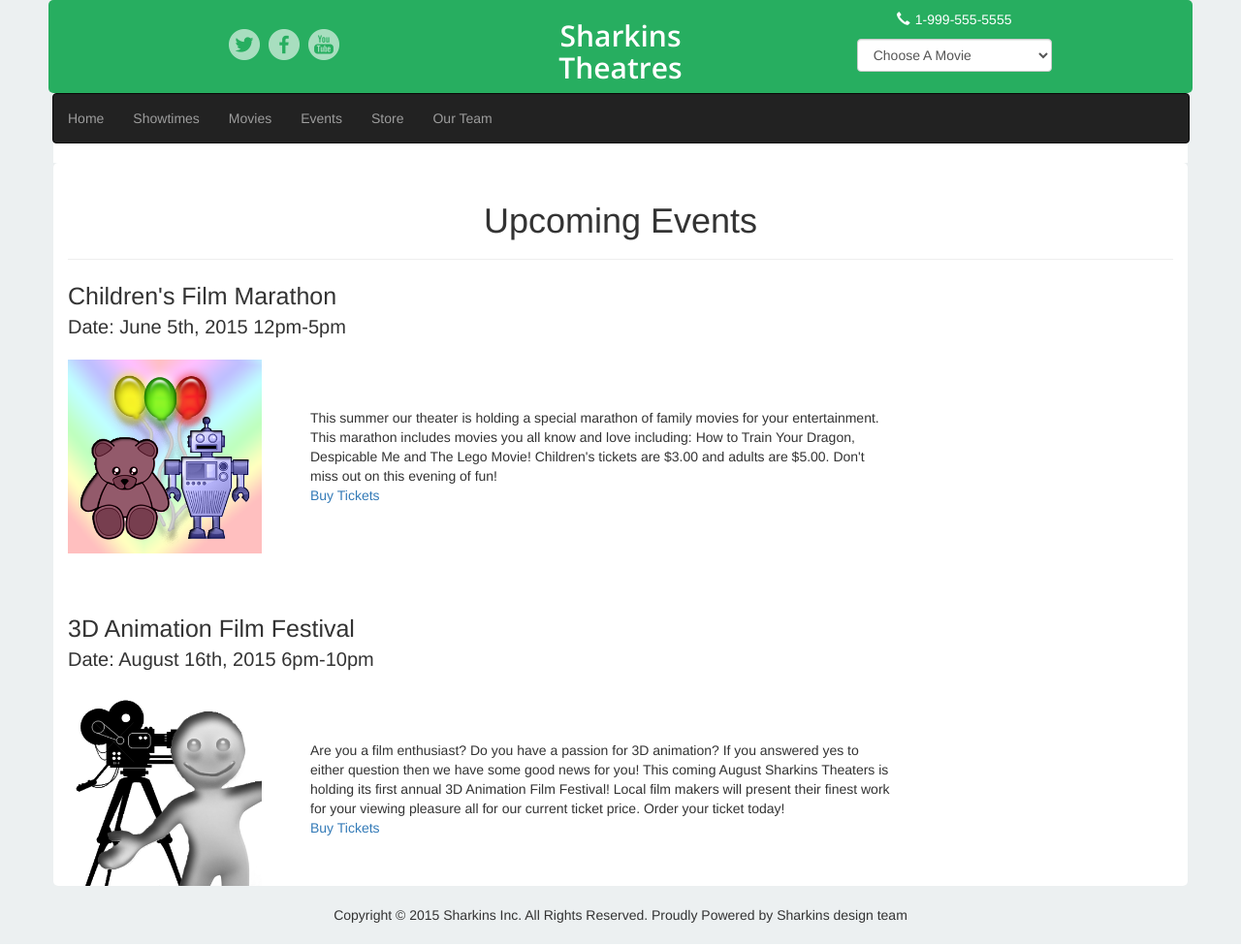
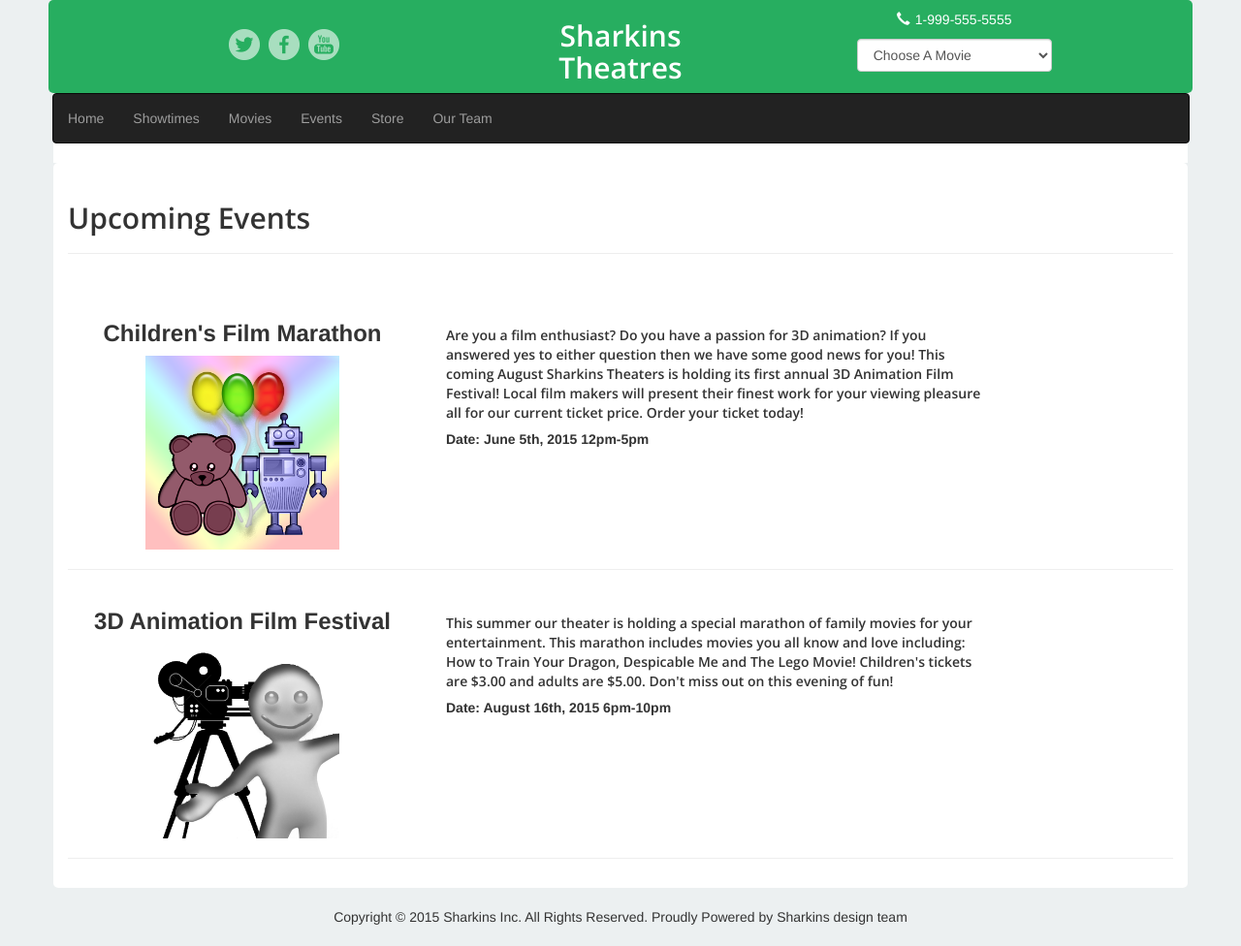
Before and after one commit to dukeayers/cs399_theater, a Django app: page /events in a window 1280 px wide. Shown: the whole page at 97% size. Run offline with Django 3.2, Linux system fonts and the light colour scheme; data comes from the database, SQL or seed files in the repository; both versions use the stored data as it was after the commit; some libraries are stand-ins or nearby versions.

Commit message:
Added Events Model
Figured that the purpose of the project is to demonstrate our skills in
models, etc. so I added a model, populated the database, and then
displayed it. Also made a few minor UI adjustments.

```diff
--- a/theater_project/templates/events.html
+++ b/theater_project/templates/events.html
@@ -9,74 +9,26 @@
 {% endblock %}
 
 {% block content %}
-
-<!DOCTYPE html>
-<html>
-  <head>
-    <title>Theater Events</title>
-        <link href="../../dist/css/bootstrap.min.css" rel="stylesheet">
-
-    <!-- Custom styles for this template -->
-    <link href="sticky-footer.css" rel="stylesheet">
-
-    <!-- Just for debugging purposes. Don't actually copy these 2 lines! -->
-    <!--[if lt IE 9]><script src="../../assets/js/ie8-responsive-file-warning.js"></script><![endif]-->
-    <script src="../../assets/js/ie-emulation-modes-warning.js"></script>
-
-    <!-- HTML5 shim and Respond.js for IE8 support of HTML5 elements and media queries -->
-    <!--[if lt IE 9]>
-      <script src="https://oss.maxcdn.com/html5shiv/3.7.2/html5shiv.min.js"></script>
-      <script src="https://oss.maxcdn.com/respond/1.4.2/respond.min.js"></script>
-    <![endif]-->
-  </head>
-
-  <body>
-
-    <!-- Begin page content -->
     <div class="container" style="background:white; border-radius:5px;">
       <div class="page-header">
-        <h1 style="text-align: center;">Upcoming Events</h1>
+        <h2 style="font-family: 'Open Sans', sans-serif !important; ">Upcoming Events</h2>
+          <hr/>
       </div>
-      <span class="lead" style="font-size: 25px;">Children's Film Marathon</span><br>
-	<span class="lead" style="font-size: 20px;">Date: June 5th, 2015 12pm-5pm</span><br><br>
-	<table border="0" width="850">
-	<tr>
-	<td style="padding-right: 50px;"><img src="{{ STATIC_URL }}event-icons/children.png" alt= "" height="200" width="200"></td>
-	<td>This summer our theater is holding a special marathon of family movies for your entertainment.  This marathon includes movies you all know and love including: How to Train Your Dragon, Despicable Me and The Lego Movie!  Children's tickets are $3.00 and adults are $5.00.  Don't miss out on this evening of fun!<br><a href="/store">Buy Tickets</a> </td>
-	</tr>
-	</table>
-	<br><br><br>
-
-<span class="lead" style="font-size: 25px;">3D Animation Film Festival</span><br>
-	<span class="lead" style="font-size: 20px;">Date: August 16th, 2015 6pm-10pm</span><br><br>
-	<table border="0" width="850">
-	<tr>
-	<td style="padding-right: 50px;"><img src="{{ STATIC_URL }}event-icons/festival.png" alt= "" height="200" width="200"></td>
-	<td>Are you a film enthusiast?  Do you have a passion for 3D animation?  If you answered yes to either question then we have some good news for you!  This coming August Sharkins Theaters is holding its first annual 3D Animation Film Festival!  Local film makers will present their finest work for your viewing pleasure all for our current ticket price.  Order your ticket today!<br><a href="/store">Buy Tickets</a> </td>
-	</tr>
-	</table>
-
+        {% for event in all_events %}
+            <div class="row">
+                <div class="col-md-4 col-xs-12 text-center">
+                    <h3 style="font-weight:600 !important;">{{ event.title }}</h3>
+                    <img src="{{ STATIC_URL }}{{ event.image }}" style="max-height:200px; max-width:200px;" class="img-responsive center-block" alt=""/>
+                </div>
+                <div class="col-md-6 col-xs-12">
+                    <p style="margin-top: 25px; font-family: 'Open Sans', sans-serif !important;">{{ event.descr }}</p>
+                    <h5 style="font-weight:bold !important;">{{ event.date }}</h5>
+                </div>
+            </div>
+            <hr/>
+        {% endfor %}
+    <div class="footer-push" style="margin-bottom:30px;"></div>
     </div>
-
-    <!--
-	<footer class="footer">
-      <div class="container">
-        <p class="text-muted">Place sticky footer content here.</p>
-      </div>
-    </footer>
-	-->
-
-<!-- Put just before closing body tag so pages load faster -->
-    <!-- Obtain jquery javascript library from CDN -->
-<!-- Check http://code.jquery.com/ for latest version. -->
-    <script src="http://code.jquery.com/jquery-2.1.0.min.js"></script>
-    <!-- Obtain Bootstrap javascript library from CDN (online service) so it doesn't have to be on my machine -->
-    <script src="http://netdna.bootstrapcdn.com/bootstrap/3.0.3/js/bootstrap.min.js"></script>
-
-
-  </body>
-</html>
-
 {% endblock %}
 
 {% block js %}
--- a/theater_project/theater_project/models.py
+++ b/theater_project/theater_project/models.py
@@ -16,3 +16,9 @@ class Store(models.Model):
     description = models.CharField(max_length = 300)
     price = models.CharField(max_length = 40)
     thumbnail = models.CharField(max_length = 400)
+
+class Event(models.Model):
+    title = models.CharField(max_length = 100)
+    date = models.CharField(max_length=100)
+    image = models.CharField(max_length=200)
+    descr = models.CharField(max_length=200)
--- a/theater_project/views.py
+++ b/theater_project/views.py
@@ -1,13 +1,13 @@
 from django.core import serializers
 from django.http import HttpResponse
 from django.shortcuts import render
-from theater_project.models import Info, Movie , Store
+from theater_project.models import Info, Movie , Store,Event
 # Create your views here.
 def home(request):
     return render(request, 'index.html', {'all_movies': Info.objects.all()})
 
 def events(request):
-    return render(request,'events.html', {'all_movies': Info.objects.all()})
+    return render(request,'events.html', {'all_movies': Info.objects.all(), 'all_events': Event.objects.all()})
 
 def movies(request):
     return render(request,'movies.html', {'all_movies': Info.objects.all()})
```
Also changed, not shown: theater_project/db.sqlite3, theater_project/theater_project/migrations/0001_initial.py, theater_project/theater_project/migrations/0009_auto_20150203_1959.py.
